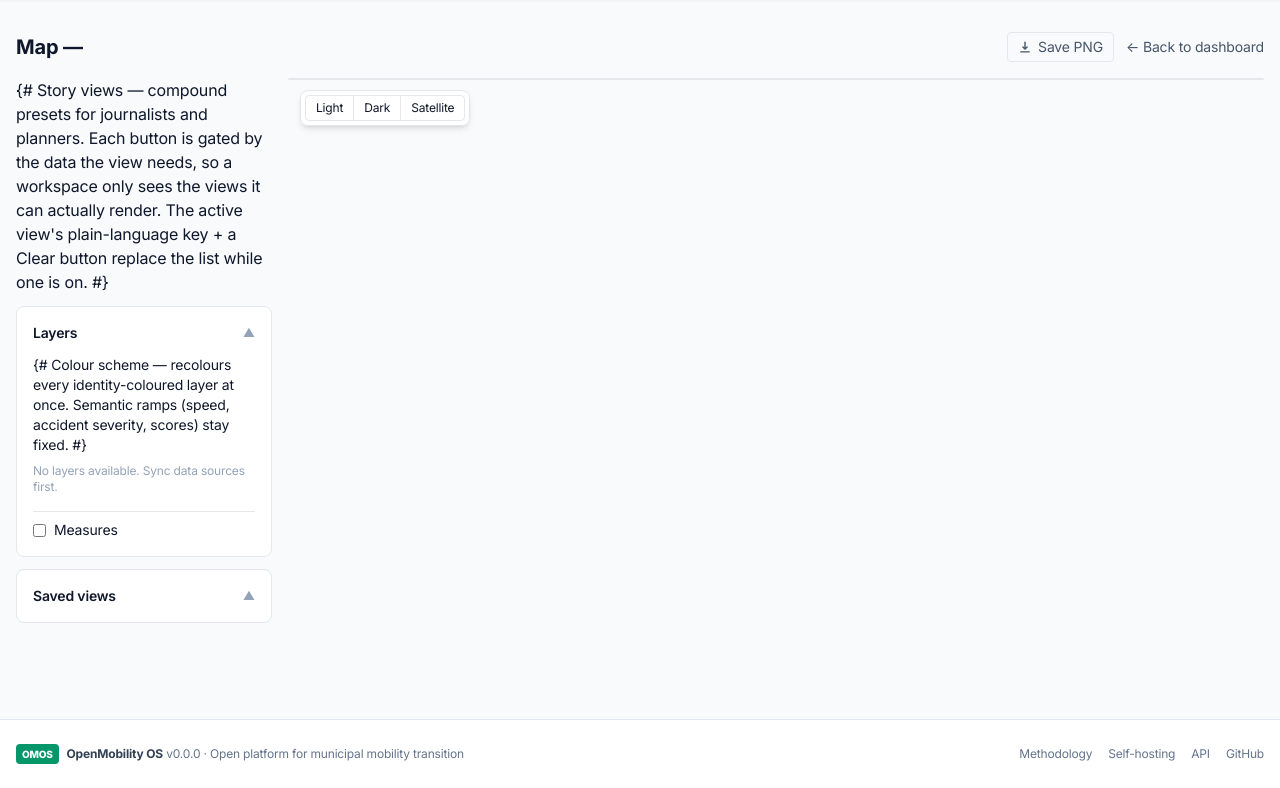
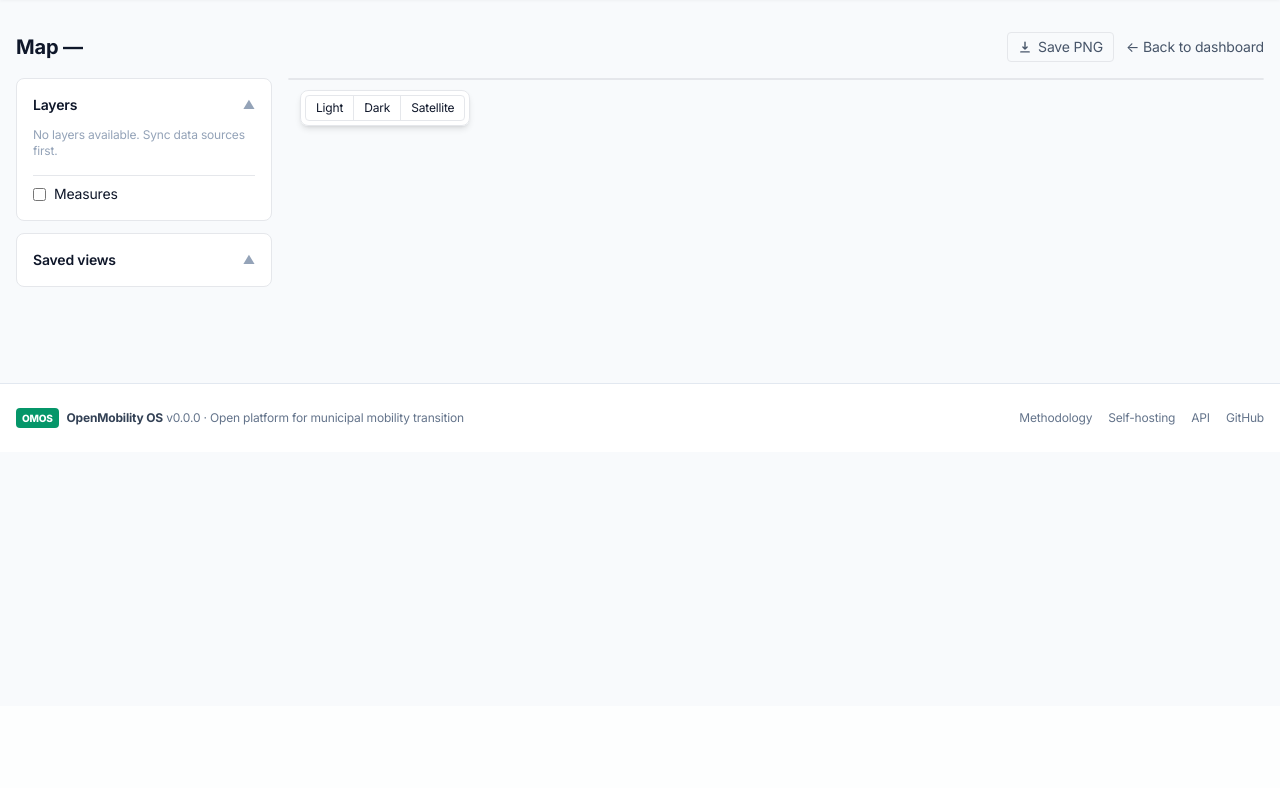
Before and after one commit to richardkfm/openmobility-os, a Django app: template backend/templates/workspaces/map.html in a window 1280 px wide. Shown: the part 94-882 px from the top of the page. After the commit the page ends 522 px from the top, so only its background shows below. Run offline with Django 5.2, Linux system fonts and the light colour scheme; the template is opened without the code that fills it, so the values that code supplies are empty; some libraries are stand-ins or nearby versions.

Commit message:
Fix leaked template comments and move Map style switcher above the map
- The "Story views" and "Map style" section comments were multi-line {# … #}
  blocks. Django's comment lexer is single-line only, so the text leaked onto
  the map page. Converted them to {% comment %} blocks.
- Moved the "Map style" colour-scheme selector out of the layer panel to a
  control above the map (opposite the on-map base-map switcher), as requested.
- Rewired it through a dedicated colorSchemeSwitcher() Alpine component (x-model
  + method call) instead of a global handler on an inline @change, so changing
  the scheme reliably re-applies and reflects the persisted value on load.

VERSION 0.33.0 -> 0.33.1 (PATCH, bug fix + UI relocation). CHANGELOG updated;
README map-style wording was already location-agnostic.

https://claude.ai/code/session_01AeBXt6zwcXR8XYTgzipbpb

```diff
--- a/backend/templates/workspaces/map.html
+++ b/backend/templates/workspaces/map.html
@@ -27,10 +27,12 @@
     {# Layer panel #}
     <div class="lg:w-64 shrink-0 flex flex-col gap-3">
 
-      {# Story views — compound presets for journalists and planners. Each button
-         is gated by the data the view needs, so a workspace only sees the views
-         it can actually render. The active view's plain-language key + a Clear
-         button replace the list while one is on. #}
+      {% comment %}
+      Story views — compound presets for journalists and planners. Each button is
+      gated by the data the view needs, so a workspace only sees the views it can
+      actually render. The active view's plain-language key + a Clear button
+      replace the list while one is on.
+      {% endcomment %}
       {% if has_cycling_gap_data or has_safe_school_data or has_traffic_safety_data %}
       <div class="rounded-lg border bg-white p-4 text-sm"
            x-data="{ active: null, reading: '' }"
@@ -98,20 +100,6 @@
           <span x-text="open ? '▲' : '▼'" class="text-slate-400 text-xs"></span>
         </button>
         <div x-show="open" class="mt-3 flex flex-col gap-2 text-sm" id="layer-controls">
-          {# Colour scheme — recolours every identity-coloured layer at once.
-             Semantic ramps (speed, accident severity, scores) stay fixed. #}
-          {% if layers %}
-          <label class="flex items-center justify-between gap-2 pb-2 mb-1 border-b">
-            <span class="text-xs text-slate-500">{% trans "Map style" %}</span>
-            <select id="color-scheme-select" @change="applyColorScheme($event.target.value)"
-                    class="text-xs border rounded px-1.5 py-1 text-slate-700">
-              <option value="default">{% trans "Default" %}</option>
-              <option value="high_contrast">{% trans "High contrast" %}</option>
-              <option value="colorblind">{% trans "Colourblind-safe" %}</option>
-              <option value="grayscale">{% trans "Grayscale (print)" %}</option>
-            </select>
-          </label>
-          {% endif %}
           {% for layer in layers %}
           <div x-data="layerControls('{{ layer.value }}')" x-init="init()">
             <div class="flex items-center gap-2">
@@ -415,6 +403,27 @@
     </div>
 
     <div class="flex-1 min-w-0 flex flex-col gap-2">
+
+      {% comment %}
+      Map style — recolours every identity-coloured layer at once. Semantic
+      colour scales (speed, accident severity, district scores) stay fixed.
+      Placed above the map, opposite the on-map base-map switcher.
+      {% endcomment %}
+      {% if layers %}
+      <div class="flex justify-end">
+        <div class="rounded-lg border bg-white shadow-sm px-2.5 py-1 text-xs flex items-center gap-2"
+             x-data="colorSchemeSwitcher()" x-init="init()">
+          <span class="text-slate-500">{% trans "Map style" %}</span>
+          <select x-model="scheme" @change="apply()"
+                  class="text-xs border rounded px-1.5 py-0.5 text-slate-700">
+            <option value="default">{% trans "Default" %}</option>
+            <option value="high_contrast">{% trans "High contrast" %}</option>
+            <option value="colorblind">{% trans "Colourblind-safe" %}</option>
+            <option value="grayscale">{% trans "Grayscale (print)" %}</option>
+          </select>
+        </div>
+      </div>
+      {% endif %}
 
       {# Map + on-map base-map switcher (a display control, kept off the data sidebar). #}
       <div class="relative">
@@ -1446,11 +1455,6 @@ map.on("load", () => {
   // persisted colour scheme — loadIconImage reads layerColor()).
   registerMapIcons();
 
-  // Reflect the persisted colour scheme in its selector (the layers themselves
-  // are already drawn in the right colours, since layerColor() reads it).
-  const schemeSel = document.getElementById("color-scheme-select");
-  if (schemeSel) schemeSel.value = activeScheme();
-
   // Seed accident state from the checkbox so first paint matches the UI.
   const accidentsCb = document.querySelector('.layer-toggle[data-layer="accidents"]');
   if (accidentsCb) accidentsState.enabled = accidentsCb.checked;
@@ -2002,6 +2006,18 @@ function basemapSwitcher() {
       this.mode = mode;
       applyBasemap(mode, true);
     },
+  };
+}
+
+// ─── Colour scheme switcher ──────────────────────────────────────────────────
+// Above-map control that recolours every identity-coloured layer at once. It
+// reflects the persisted scheme on init (the layers are already drawn in it,
+// since layerColor() reads it) and re-applies on change.
+function colorSchemeSwitcher() {
+  return {
+    scheme: activeScheme(),
+    init() { this.scheme = activeScheme(); },
+    apply() { applyColorScheme(this.scheme); },
   };
 }
 
```
Also changed, not shown: CHANGELOG.md, 1 other file.
